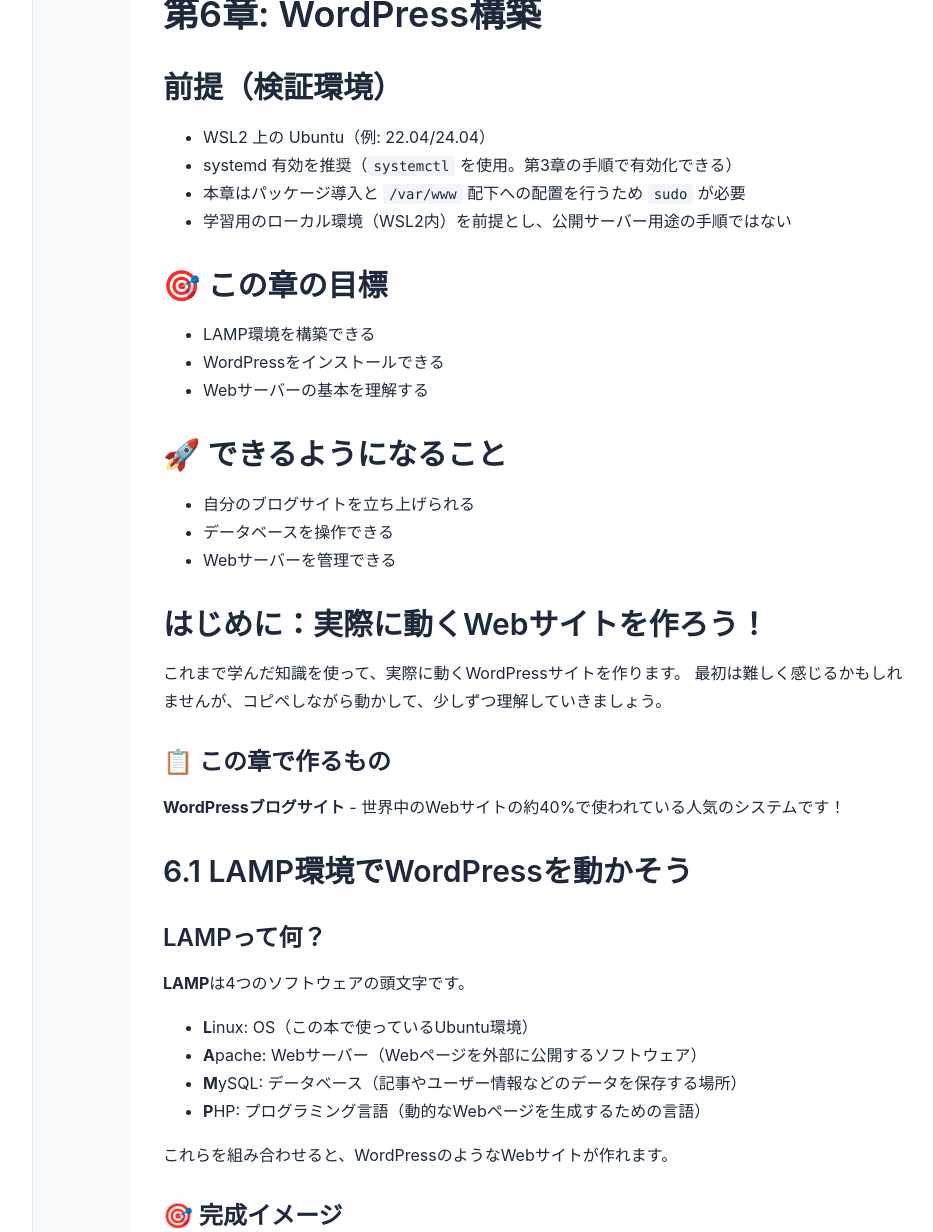
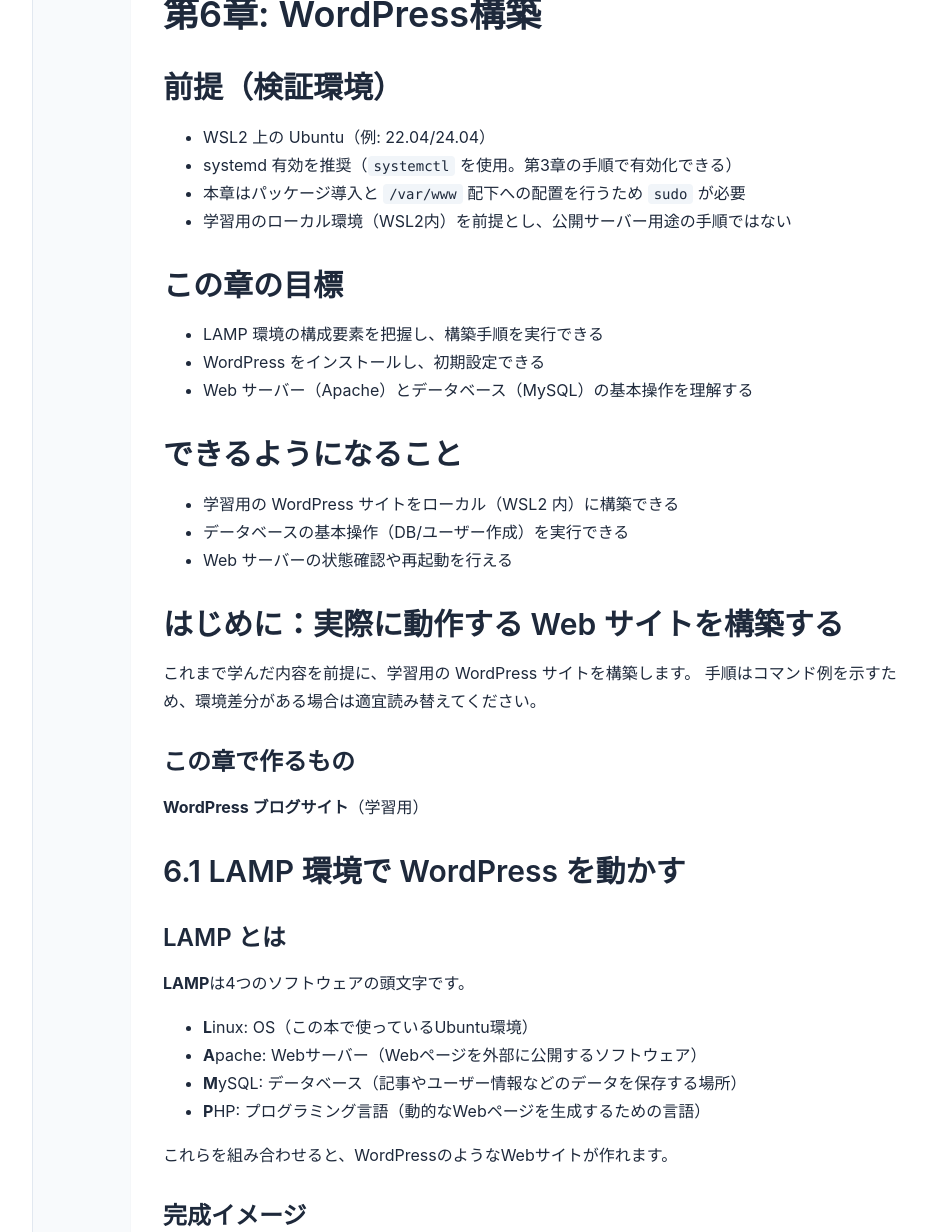
Before and after one commit to itdojp/wsl2-linux-essentials-book, a Jekyll site: the page built from docs/chapter6/index.md, in a window 1280 px wide and 1400 px high, cut to the strip 168-1400 px from the top of the window. Shown: the whole strip, without its empty margins (247-1180 px from the left). Built offline with Jekyll 4.4.1, drawn with Linux system fonts in a browser that asks for light colours; some of the changed text lies outside the part shown.

Commit message:
docs: polish chapters 5-6

````diff
--- a/docs/chapter6/index.md
+++ b/docs/chapter6/index.md
@@ -12,27 +12,27 @@
 - 本章はパッケージ導入と `/var/www` 配下への配置を行うため `sudo` が必要
 - 学習用のローカル環境（WSL2内）を前提とし、公開サーバー用途の手順ではない
 
-## 🎯 この章の目標
-- LAMP環境を構築できる
-- WordPressをインストールできる
-- Webサーバーの基本を理解する
+## この章の目標
+- LAMP 環境の構成要素を把握し、構築手順を実行できる
+- WordPress をインストールし、初期設定できる
+- Web サーバー（Apache）とデータベース（MySQL）の基本操作を理解する
 
-## 🚀 できるようになること
-- 自分のブログサイトを立ち上げられる
-- データベースを操作できる
-- Webサーバーを管理できる
+## できるようになること
+- 学習用の WordPress サイトをローカル（WSL2 内）に構築できる
+- データベースの基本操作（DB/ユーザー作成）を実行できる
+- Web サーバーの状態確認や再起動を行える
 
-## はじめに：実際に動くWebサイトを作ろう！
+## はじめに：実際に動作する Web サイトを構築する
 
-これまで学んだ知識を使って、実際に動くWordPressサイトを作ります。
-最初は難しく感じるかもしれませんが、コピペしながら動かして、少しずつ理解していきましょう。
+これまで学んだ内容を前提に、学習用の WordPress サイトを構築します。
+手順はコマンド例を示すため、環境差分がある場合は適宜読み替えてください。
 
-### 📋 この章で作るもの
-**WordPressブログサイト** - 世界中のWebサイトの約40%で使われている人気のシステムです！
+### この章で作るもの
+**WordPress ブログサイト**（学習用）
 
-## 6.1 LAMP環境でWordPressを動かそう
+## 6.1 LAMP 環境で WordPress を動かす
 
-### LAMPって何？
+### LAMP とは
 
 **LAMP**は4つのソフトウェアの頭文字です。
 - **L**inux: OS（この本で使っているUbuntu環境）
@@ -42,7 +42,7 @@
 
 これらを組み合わせると、WordPressのようなWebサイトが作れます。
 
-### 🎯 完成イメージ
+### 完成イメージ
 1. ブラウザで `http://localhost/wordpress` にアクセス
 2. WordPressの初期設定画面が表示される
 3. ブログ記事を投稿できる
@@ -62,14 +62,14 @@
 
 # 動作確認
 sudo systemctl status apache2
-# 緑色で「active (running)」と表示されればOK！
+# `active (running)` と表示されれば稼働中
 ```
 
-🎉 **確認方法**は次のとおりです。
-Windowsのブラウザで `http://localhost` を開く
-→ 「Apache2 Ubuntu Default Page」が表示されれば成功！
+確認:
+- Windows 側のブラウザで `http://localhost` を開く
+- 「Apache2 Ubuntu Default Page」が表示されることを確認する
 
-### ステップ2: MySQLデータベースのインストール
+### ステップ2: MySQL データベースのインストール
 
 ```bash
 # MySQLサーバーインストール
@@ -79,7 +79,7 @@
 sudo mysql
 ```
 
-MySQLプロンプトで以下を実行してください。
+MySQL プロンプトで次を実行します。
 ```sql
 -- WordPress用データベース作成
 CREATE DATABASE wordpress CHARACTER SET utf8mb4 COLLATE utf8mb4_general_ci;
@@ -155,35 +155,35 @@
 
 `wp-config.php` 内の `AUTH_KEY` などのブロックを、上記の出力で置き換えてください。
 
-### ステップ5: WordPressの初期設定
+### ステップ5: WordPress の初期設定
 
 1. **ブラウザでアクセス**
-   - Windowsのブラウザで `http://localhost/wordpress` を開く
+   - Windows 側のブラウザで `http://localhost/wordpress` を開く
 
 2. **言語選択**
    - 「日本語」を選択して「続ける」
 
 3. **サイト情報の入力**
-   - サイトのタイトル: 好きな名前（例：私のブログ）
-   - ユーザー名: admin（または好きな名前）
+   - サイトのタイトル: 任意の名称（例: 私のブログ）
+   - ユーザー名: admin（または任意の名前）
    - パスワード: 強力なパスワードを設定
-   - メールアドレス: あなたのメールアドレス
+   - メールアドレス: 任意のメールアドレス
 
 4. **インストール実行**
    - 「WordPressをインストール」をクリック
 
-5. **完成！**
-   - ログインして、記事を投稿してみましょう！
+5. **完了**
+   - ログインし、管理画面が表示されることを確認する
 
-### 🎊 おめでとうございます！
+### 構築完了
 
-これで、あなたのWordPressサイトが完成しました！
+WordPress サイトの構築が完了しました。
 
-**できるようになったこと：**
-- ✅ Webサーバーの構築
-- ✅ データベースの作成と管理
-- ✅ PHPアプリケーションの動作
-- ✅ WordPressの運用
+本章で実施した作業は次のとおりです。
+- Apache のインストールと起動確認
+- MySQL の設定（DB/ユーザー作成）
+- PHP の導入
+- WordPress の配置と初期設定
 
 ### トラブルシューティング
 
@@ -215,22 +215,21 @@
 sudo systemctl restart apache2
 ```
 
-### さらに学びたい方へ
+### 追加学習の観点（任意）
 
-WordPressの基本的な構築ができました！次のステップは次のとおりです。
+WordPress の基本的な構築手順を確認できました。追加学習の観点は次のとおりです。
 
-1. **テーマのカスタマイズ** - 見た目を変更してオリジナルサイトに
-2. **プラグインの追加** - 機能を拡張して便利に
-3. **セキュリティ対策** - より安全なサイト運営のために
-4. **バックアップ設定** - 大切なデータを守るために
+1. **テーマのカスタマイズ**: 外観を調整する
+2. **プラグインの追加**: 機能を拡張する
+3. **セキュリティ対策**: 更新運用、権限設計、公開範囲を見直す
+4. **バックアップ設定**: 障害復旧を想定した取得・保管を設計する
 
-これらの内容は、より高度な学習として別途深く学んでいくことをお勧めします。
+これらは要件に応じて、公式ドキュメント等を参照しながら検討してください。
 
 ## まとめ
 
-第6章では、実際に動くWordPressサイトを構築しました。LAMP環境の構築から始まり、WordPressのインストールまで、一連の流れを体験できました。
-
-これはLinuxを使った実践的なプロジェクトの第一歩です。ここで学んだ知識を基に、さらに複雑なシステムの構築にもチャレンジしてみてください！
+第 6 章では、学習用の WordPress サイトをローカルに構築しました。LAMP 環境の構築から WordPress のインストールまでの流れを確認しました。
+公開環境に適用する場合は、セキュリティ設定やバックアップ設計などを別途検討してください。
 
 ---
 
````
Also changed, not shown: docs/chapter5/index.md (+24 -25 lines).
